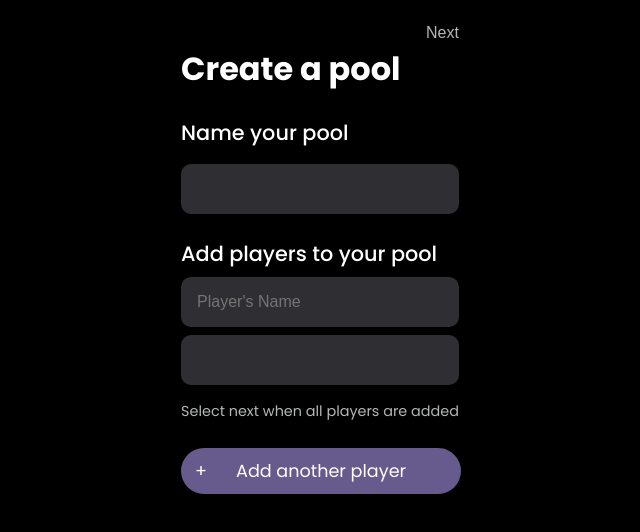
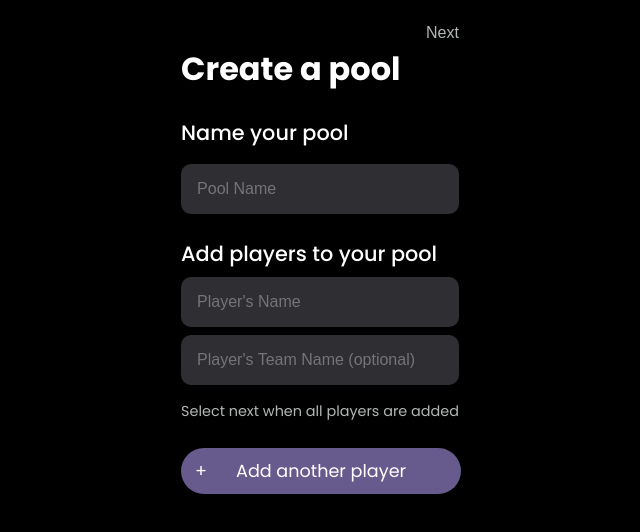
Before and after one commit to GreyNewfie/wizpool-app, a React (Vite) app: page /create-pool in a window 1280 px wide. Shown: the top 532 px of the page, without its empty margins (320-960 px from the left). Built offline with nearby package versions, Linux system fonts and the light colour scheme.

Commit message:
Refactoring
Correct how props were being passed and remove unnecessary destructuring.

```diff
--- a/src/components/AddPlayer.jsx
+++ b/src/components/AddPlayer.jsx
@@ -15,12 +15,10 @@ export default function AddPlayer({
         handleChange={handlePlayerNameChange}
       />
       <UserTextInput
-        props={{
-          id: `player-${playerId}-team-name`,
-          name: `player-${playerId}-team-name`,
-          placeholderText: "Player's Team Name (optional)",
-          handleChange: handleTeamNameChange,
-        }}
+        id={`player-${playerId}-team-name`}
+        name={`player-${playerId}-team-name`}
+        placeholderText="Player's Team Name (optional)"
+        handleChange={handleTeamNameChange}
       />
     </>
   );
--- a/src/components/PrimayActionButton.jsx
+++ b/src/components/PrimayActionButton.jsx
@@ -1,7 +1,7 @@
 import PropTypes from 'prop-types';
 import classes from './PrimaryButton.module.css';
 
-export default function PrimaryActionButton({ props }) {
+export default function PrimaryActionButton(props) {
   return (
     <button className={classes['primary-button']} onClick={props.handleClick}>
       <span className={classes['plus-symbol']}>{props.optionalSymbol}</span>
@@ -11,7 +11,6 @@ export default function PrimaryActionButton({ props }) {
 }
 
 PrimaryActionButton.propTypes = {
-  props: PropTypes.object,
   text: PropTypes.string,
   handleClick: PropTypes.func,
   optionalSymbol: PropTypes.string,
--- a/src/pages/CreatePoolPage.jsx
+++ b/src/pages/CreatePoolPage.jsx
@@ -46,12 +46,10 @@ export default function CreatePoolPage() {
           Name your pool
         </label>
         <UserTextInput
-          props={{
-            id: 'pool-name',
-            name: 'pool-name',
-            placeholderText: 'Pool Name',
-            handleChange: handlePoolNameChange,
-          }}
+          id="pool-name"
+          name="pool-name"
+          placeholderText="Pool Name"
+          handleChange={handlePoolNameChange}
         />
       </div>
       <div className={classes['add-players-section']}>
@@ -60,7 +58,7 @@ export default function CreatePoolPage() {
           {[...Array(playerCount)].map((_, index) => {
             return (
               <AddPlayer
-                key={index} //Shold this be outside of the props object?
+                key={index}
                 playerId={index}
                 handlePlayerNameChange={(e) => handlePlayerNameChange(e, index)}
                 handleTeamNameChange={(e) => console.log(e.target.value)}
@@ -72,11 +70,9 @@ export default function CreatePoolPage() {
           Select next when all players are added
         </span>
         <PrimaryActionButton
-          props={{
-            text: 'Add another player',
-            handleClick: handleClick,
-            optionalSymbol: '+',
-          }}
+          text="Add another player"
+          handleClick={handleClick}
+          optionalSymbol="+"
         />
       </div>
     </div>
```
